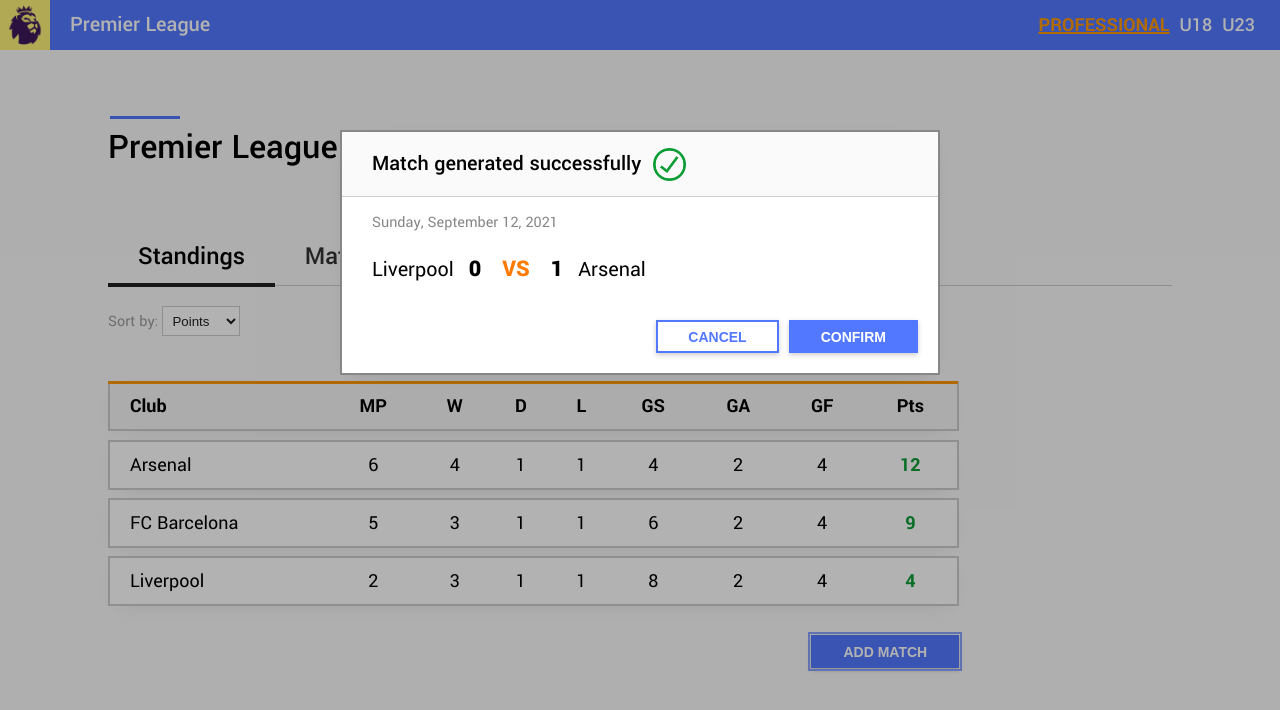
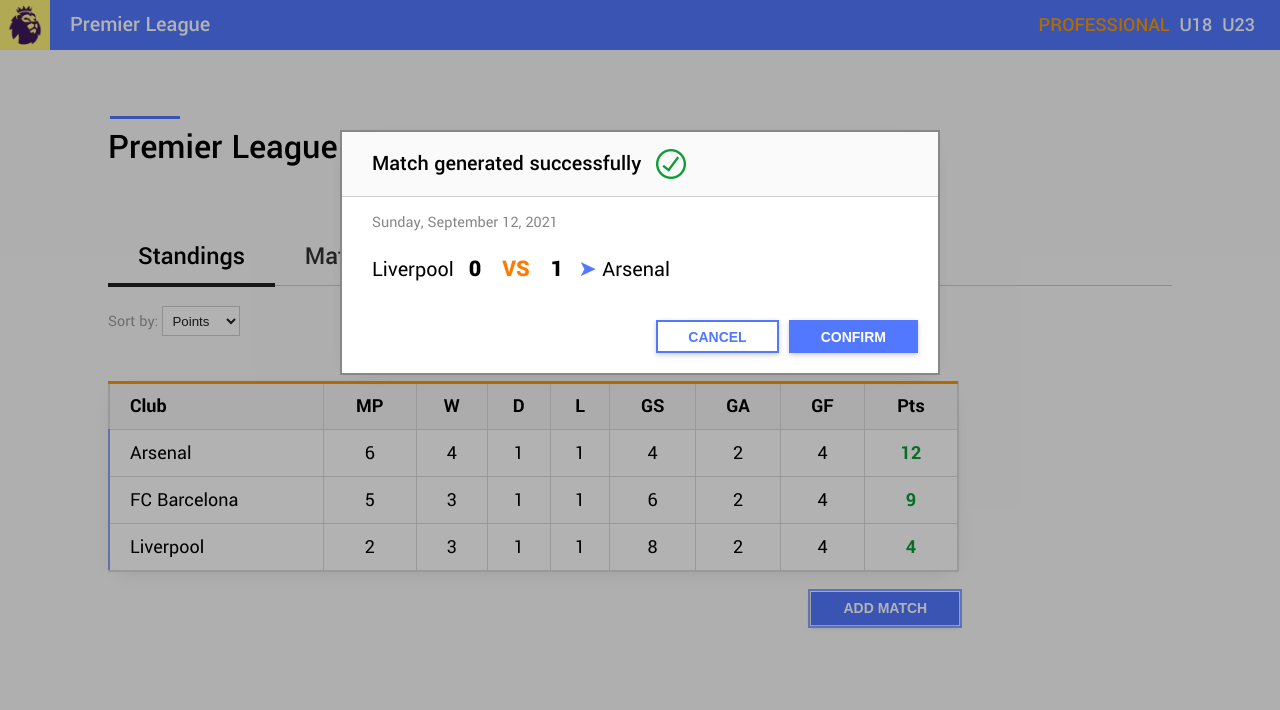
Before and after one commit to bmorashad/premier-league-manager-gui-oop-cw, an Angular app: page /professional in a window 1280 px wide. Both pictures are taken after a click on the button "ADD MATCH". Shown: the top 710 px of the page. Built offline with nearby package versions, Linux system fonts and the light colour scheme.

Commit message:
v8: improve stylings

```diff
--- a/src/app/app.component.css
+++ b/src/app/app.component.css
@@ -8,10 +8,10 @@
   color: var(--secondary-orange);
 }
 .active {
-  text-decoration: underline;
+  /* text-decoration: underline; */
   text-decoration-color: var(--secondary-orange);
   color: var(--secondary-orange);
-  font-weight: 600;
+  font-weight: 500;
 }
 .logo {
   display: flex;
--- a/src/app/app.module.ts
+++ b/src/app/app.module.ts
@@ -1,6 +1,7 @@
 import { BrowserModule } from '@angular/platform-browser';
 import { NgModule } from '@angular/core';
 import { HttpClientModule } from '@angular/common/http';
+import { BrowserAnimationsModule } from '@angular/platform-browser/animations';
 
 import { AppRoutingModule } from './app-routing.module';
 import { AppComponent } from './app.component';
@@ -14,6 +15,7 @@
   ],
   imports: [
     BrowserModule,
+	BrowserAnimationsModule,
     AppRoutingModule,
 	PremierLeagueModule,
 	CommonUiModule,
--- a/src/app/common-ui/modal/modal.component.css
+++ b/src/app/common-ui/modal/modal.component.css
@@ -30,9 +30,9 @@
 	border-bottom: 1px solid var(--dark-white);
 }
 div.modal-title > img{
-	margin-left: 12px;
-	width: 33px;
-	height: 33px;
+	margin-left: 15px;
+	width: 30px;
+	height: 30px;
 }
 div.modal-content {
 	padding-top: 10px;
--- a/src/app/premier-league/generated-match/generated-match.component.css
+++ b/src/app/premier-league/generated-match/generated-match.component.css
@@ -15,3 +15,6 @@
 span.goals-sep {
   color: var(--primary-orange);
 }
+span.winningTeam {
+	color: var(--primary-purple)
+}
--- a/src/app/premier-league/generated-match/generated-match.component.html
+++ b/src/app/premier-league/generated-match/generated-match.component.html
@@ -4,10 +4,10 @@
 	</div>
 	<div class="generated-match-detail">
 		<p class="text2 -remove-line-height -remove-margin">
-			<span class="-margin-r-small">{{match.teamA}}</span>
+			<span class="-margin-r-small"><span *ngIf="winningTeam == match.teamA" class="winningTeam">➤ </span>{{match.teamA}}</span>
 			<span class="generated-goals">{{match.teamAGoals}} <span class="goals-sep -margin-rl-large">
 					VS</span> {{match.teamBGoals}}</span>
-			<span class="-margin-l-small">{{match.teamB}}</span>
+			<span class="-margin-l-small"><span *ngIf="winningTeam == match.teamB" class="winningTeam">➤ </span>{{match.teamB}}</span>
 		</p>
 	</div>
 </div>
--- a/src/app/premier-league/generated-match/generated-match.component.ts
+++ b/src/app/premier-league/generated-match/generated-match.component.ts
@@ -1,4 +1,4 @@
-import { Component, Input } from '@angular/core';
+import { Component, Input, OnInit } from '@angular/core';
 import { IMatch } from '../../dto/Match';
 
 @Component({
@@ -6,8 +6,22 @@
 	templateUrl: './generated-match.component.html',
 	styleUrls: ['./generated-match.component.css']
 })
-export class GeneratedMatchComponent {
+export class GeneratedMatchComponent implements OnInit{
 	@Input() match: IMatch;
+	winningTeam: string;
+
+	getWinningTeam() : string{
+		if(this.match.teamAGoals > this.match.teamBGoals) {
+			return this.match.teamA
+		}
+		if(this.match.teamBGoals > this.match.teamAGoals) {
+			return this.match.teamB
+		}
+	}
+
+	ngOnInit(): void {
+		this.winningTeam = this.getWinningTeam();
+	}
 
 	constructor() { }
 
--- a/src/app/premier-league/match-detail-card/match-detail-card.component.html
+++ b/src/app/premier-league/match-detail-card/match-detail-card.component.html
@@ -3,6 +3,6 @@
 		<p class="text5 -remove-margin">{{match.date | date: 'fullDate'}}</p>
 	</div>
 	<div class="match-detail">
-		<p class="text3"><span *ngIf="isWin(match.teamA)" class="winningTeam">➤ </span>{{match.teamA}}<span class="goals">{{match.teamAGoals}}<span class="goals-sep -margin-rl-small">:</span>{{match.teamBGoals}}</span><span *ngIf="isWin(match.teamB)" class="winningTeam">➤ </span>{{match.teamB}}</p>
+		<p class="text3"><span *ngIf="winningTeam == match.teamA" class="winningTeam">➤ </span>{{match.teamA}}<span class="goals">{{match.teamAGoals}}<span class="goals-sep -margin-rl-small">:</span>{{match.teamBGoals}}</span><span *ngIf="winningTeam == match.teamB" class="winningTeam">➤ </span>{{match.teamB}}</p>
 	</div>
 </div>
--- a/src/app/premier-league/match-detail-card/match-detail-card.component.ts
+++ b/src/app/premier-league/match-detail-card/match-detail-card.component.ts
@@ -6,8 +6,9 @@
 	templateUrl: './match-detail-card.component.html',
 	styleUrls: ['./match-detail-card.component.css']
 })
-export class MatchDetailCardComponent {
+export class MatchDetailCardComponent implements OnInit {
 	@Input() match: IMatch;
+	winningTeam: string;
 
 	getWinningTeam() : string{
 		if(this.match.teamAGoals > this.match.teamBGoals) {
@@ -17,8 +18,8 @@
 			return this.match.teamB
 		}
 	}
-	isWin(team: string) : boolean{
-		return team == this.getWinningTeam()
+	ngOnInit(): void {
+		this.winningTeam = this.getWinningTeam();
 	}
 	constructor() { }
 
--- a/src/app/premier-league/match-list/match-list.component.ts
+++ b/src/app/premier-league/match-list/match-list.component.ts
@@ -24,6 +24,9 @@
 	setMatchesByDate(matches: IMatch[]) : void {
 		this.matchesByDate = matches;
 	}
+	sortMatchesByDate(matches: IMatch[]) : IMatch[] {
+		return this.matches.sort((m1 , m2) => m1.date.getTime() - m2.date.getTime());
+	}
 	getMatchesByDate(date: Date) : IMatch[] {
 		if(date) {
 			return this.matches.filter(match =>  {
@@ -38,7 +41,7 @@
 		this.noMatches = reason;
 	}
 	ngOnInit() : void {
-		this.matchesByDate = this.matches;
+		this.matchesByDate = this.sortMatchesByDate(this.matches);
 	}
 
   constructor() { }
--- a/src/app/premier-league/standings-table/standings-table.component.css
+++ b/src/app/premier-league/standings-table/standings-table.component.css
@@ -14,11 +14,13 @@
 table.flat-table {
 	width: 100%;
 	border-collapse: collapse;
+	border: 2px solid var(--grey-white);
+	box-shadow: var(--light-box-shadow);
 }
 
 table.flat-table tr.spacer {
 	border: 0px;
-	height: 10px;
+	height: 0px;
 }
 table.flat-table th.table-heading:nth-child(1) {
 	padding-left: 20px;
@@ -42,15 +44,32 @@
 table.flat-table td {
 	text-align: center;
 }
-
+table.flat-table td, th {
+	border: 1px solid var(--grey-white);
+}
+table.flat-table th {
+	border-bottom: 0px solid var(--grey-white);
+}
 table.flat-table th,
 table.flat-table td {
 	padding: 10px 10px;
 }
+table.flat-table tbody tr:nth-child(2) td:nth-child(1) {
+	border-left: 2px solid var(--secondary-purple) ;
+}
+table.flat-table tbody tr:nth-child(4) td:nth-child(1) {
+	border-left: 2px solid var(--secondary-purple) ;
+}
+table.flat-table tbody tr:nth-child(6) td:nth-child(1) {
+	border-left: 2px solid var(--secondary-purple) ;
+}
+table.flat-table tbody tr:nth-last-child(2) {
+	border-bottom: 2px solid var(--grey-white);
+}
 
 table.flat-table tr {
-	box-shadow: var(--light-box-shadow);
-	border: var(--primary-border);
+	/* box-shadow: var(--light-box-shadow); */
+	/* border: var(--primary-border); */
 }
 table.flat-table thead tr {
 	/* border-top-color: var(--secondary-orange); */
--- a/src/styles.css
+++ b/src/styles.css
@@ -19,6 +19,7 @@
 	--secondary-white: #fafafa;
 	--light-black: #333333;
 	--highlight-white: #f6f6f6;
+	--grey-white: #dbdbdb;
 	--dark-white: #cdcdcd;
 	--primary-black: #000000;
 	--secondary-black: #212121;
```
